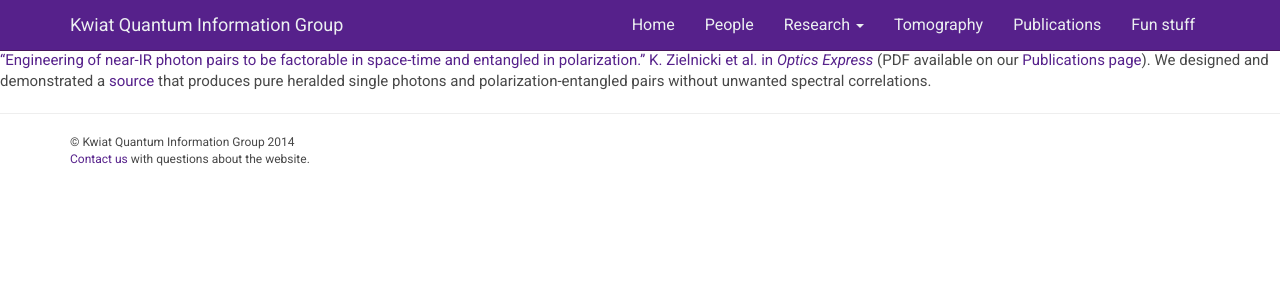
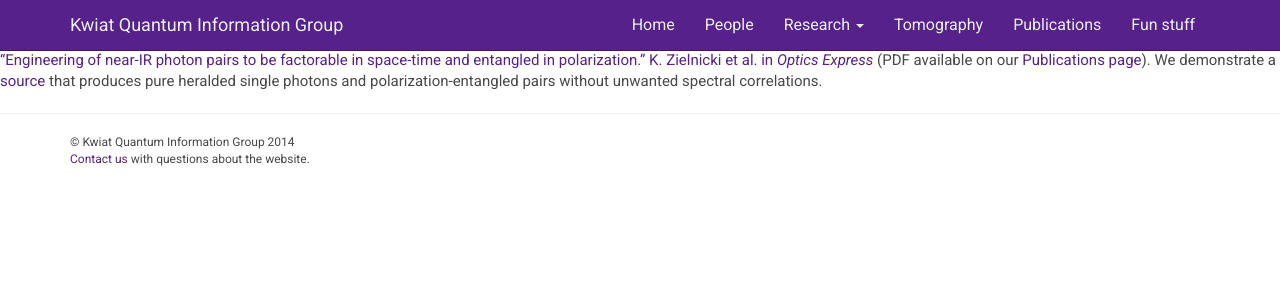
Before and after one commit to KwiatLab/group-website-jekyll, a Jekyll site: the page built from _posts/2015-03-18-engineering-photon-pairs.md, in a window 1280 px wide. Shown: the top 300 px of the page. Built offline with Jekyll 4.4.1, drawn with Linux system fonts in a browser that asks for light colours; Markdown is read by kramdown in place of the engine named in the settings.

Commit message:
Wording change in news item

```diff
--- a/_posts/2015-03-18-engineering-photon-pairs.md
+++ b/_posts/2015-03-18-engineering-photon-pairs.md
@@ -3,4 +3,4 @@
 layout: default
 image: jsi.jpg
 ---
-["Engineering of near-IR photon pairs to be factorable in space-time and entangled in polarization." K. Zielnicki et al. in *Optics Express*](http://dx.doi.org/10.1364/OE.23.007894) (PDF available on our [Publications page]({{ site.baseurl }}/publications/)). We designed and demonstrated a [source]({{ site.baseurl }}/research/#sources-of-entanglement) that produces pure heralded single photons and polarization-entangled pairs without unwanted spectral correlations.
+["Engineering of near-IR photon pairs to be factorable in space-time and entangled in polarization." K. Zielnicki et al. in *Optics Express*](http://dx.doi.org/10.1364/OE.23.007894) (PDF available on our [Publications page]({{ site.baseurl }}/publications/)). We demonstrate a [source]({{ site.baseurl }}/research/#sources-of-entanglement) that produces pure heralded single photons and polarization-entangled pairs without unwanted spectral correlations.
```
